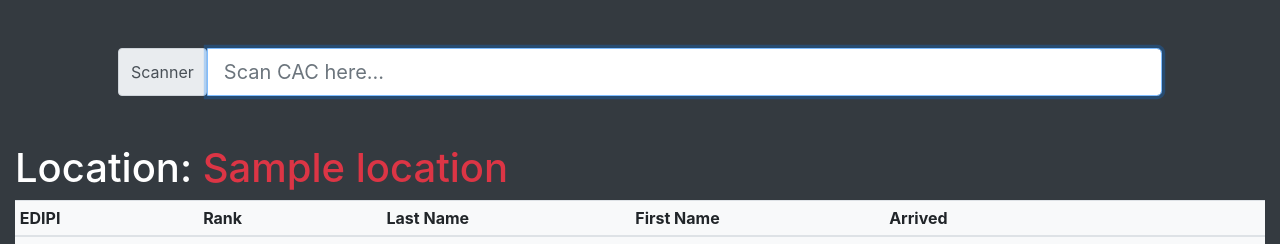
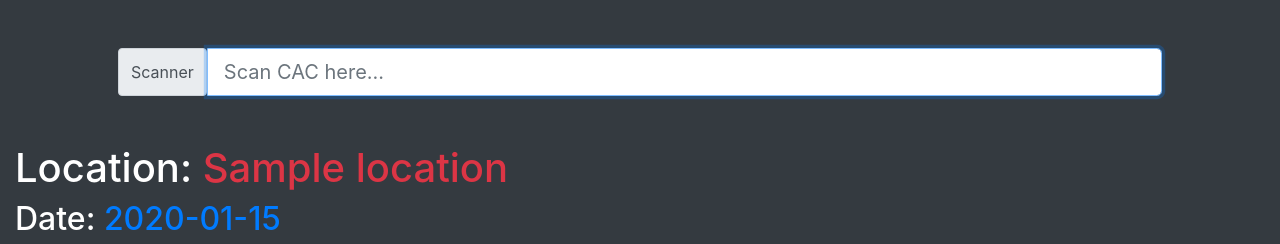
Before and after one commit to phansiri/simple_covid_tracker_scanner, a Django app: template covid_app/templates/covid_app/event_list.html in a window 1280 px wide. Shown: the part 56-300 px from the top of the page. Run offline with Django 3.2, Linux system fonts and the light colour scheme; tables that the repository leaves empty hold one stand-in row (values such as "Sample post"); the template is opened without the code that fills it: values that come from a table or form of the project are taken from there, most other values are stand-ins (such as "Sample title", 1, 10 or a date in 2020); lists and menus that the app fills with data are empty; parts of the project's set-up code (start-up, migrations or seed data) failed here and were passed over; some libraries are stand-ins or nearby versions.

Commit message:
fix bug and add filter to date

```diff
--- a/covid_app/templates/covid_app/event_list.html
+++ b/covid_app/templates/covid_app/event_list.html
@@ -9,7 +9,7 @@
     <form action="/scan/" method="post" class="scan-new">{% csrf_token %}
         <div class="input-group input-group-lg">
             <span class="input-group-text" id="inputGroup-sizing-lg">Scanner</span>
-            <input type="text" class="form-control" aria-label="Scanner input" name="scanner" minlength="87"
+            <input type="text" class="form-control" aria-label="Scanner input" name="scanner"
                    aria-describedby="inputGroup-sizing-lg" placeholder="Scan CAC here..." autofocus required>
         </div>
         <input type="hidden" name="location" value="{{ loc.0.pk }}">
@@ -21,7 +21,8 @@
 <!--Event Listing-->
 <div class="container-fluid">
 
-    <h1 class="text-white">Location:<span class="text-danger"> {{ loc.0.location }}</span></h1>
+    <h1 class="text-white">Location: <span class="text-danger">{{ loc.0.location }}</span></h1>
+    <h2 class="text-white">Date: <span class="text-primary">{{ date|date:'Y-m-d' }}</span></h2>
 
     <table class="table table-sm table-hover bg-light">
         <caption>List of Events</caption>
@@ -36,6 +37,7 @@
         </thead>
         <tbody>
         {% for event in events %}
+        {% if event.arrived|date:'Y-m-d' == date|date:'Y-m-d' %}
         <tr>
             <th scope="row">{{ event.initiator.edipi }}</th>
             <th scope="row">{{ event.initiator.rank }}</th>
@@ -43,6 +45,7 @@
             <th scope="row">{{ event.initiator.fname }}</th>
             <th scope="row">{{ event.arrived|date:'Ymd@Hi' }}</th>
         </tr>
+        {% endif %}
         {% endfor %}
         </tbody>
     </table>
--- a/covid_app/views.py
+++ b/covid_app/views.py
@@ -19,9 +19,12 @@ def event_list(request):
     else:
         loc = Location.objects.all()
 
+    todays_date = datetime.now()
+
     context = {
         'events': events,
         'loc': loc,
+        'date': todays_date
     }
     return render(request, 'covid_app/event_list.html', context)
 
@@ -31,7 +34,7 @@ def reports(request):
 
 
 def download_report(request):
-    events = Event.objects.all()
+    events = Event.objects.all().order_by('-arrived')
 
     timeframe = datetime.now()
 
```
Also changed, not shown: README.MD.
